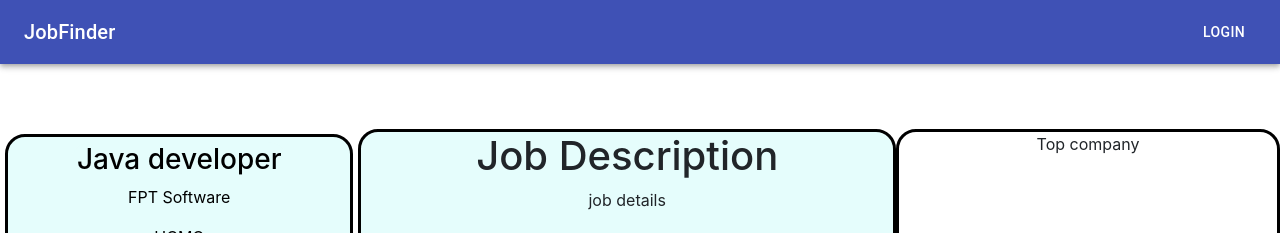
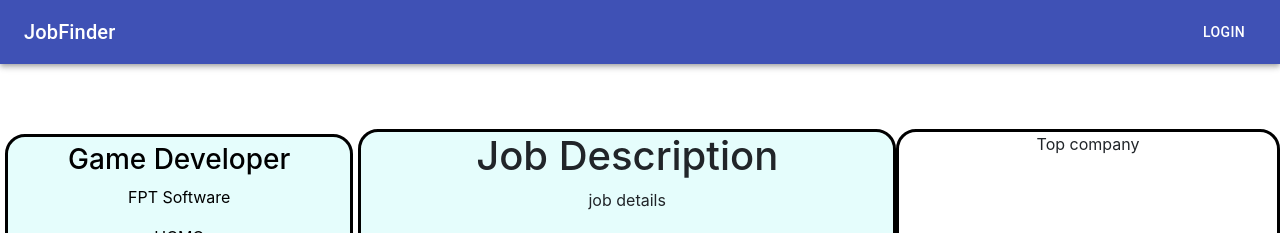
Before and after one commit to c4phesua/JobFinder-portal, a React (Create React App) app: page / in a window 1280 px wide. Shown: the top 233 px of the page. Built offline with nearby package versions, Linux system fonts and the light colour scheme.

Commit message:
mockup_data

```diff
--- a/src/component/Jobs.jsx
+++ b/src/component/Jobs.jsx
@@ -1,5 +1,7 @@
 import React from 'react';
 import Job from "./Job";
+import MockupData from "../helper/MockupData";
+const data = MockupData.data_home_page;
 
 export default class Jobs extends React.Component {
 
@@ -8,7 +10,7 @@ export default class Jobs extends React.Component {
 
     return (
       <div className="jobs">
-        <Job title="Java developer" index="0" company="FPT Software" place="HCMC"/>
+        <Job title={data.JOB_LIST[1].title} index="0" company="FPT Software" place="HCMC"/>
         <Job title="Java developer" index="1" company="Katalon Vietnam" place="HCMC"/>
         <Job title="Java developer" index="2" company="KMS Technology" place="HCMC"/>
         <Job title="Java developer" index="3" company="KMS Technology" place="HCMC"/>
--- /dev/null
+++ b/src/helper/MockupData.jsx
@@ -0,0 +1,150 @@
+var data_home_page = {
+    JOB_LIST: [
+        {
+            company_name: "KMS",
+            image_link:"",
+            title:"BE Developer",
+            job_type:"IT",
+            tag_list: [
+                "Nodejs",
+                "Docker"
+            ],
+            id_job: 1,
+            salary:1000,
+            company_address:"Ho chi minh",
+            description:"",
+
+        },{
+            company_name: "VNG",
+            image_link:"",
+            title:"Game Developer",
+            job_type:"IT",
+            tag_list: [
+                "Java",
+                "Javascript"
+            ],
+            id_job: 2,
+            salary:1000,
+            company_address:"Ho chi minh",
+            description:"",
+
+        },{
+            company_name: "VNG",
+            image_link:"",
+            title:"2D Graphic Desgin",
+            job_type:"Design",
+            tag_list: [
+                "Photoshop"
+            ],
+            id_job: 3,
+            salary:1000,
+            company_address:"Ho chi minh",
+            description:"",
+
+        },
+    ]
+    ,
+    TOP_COMPANY: [
+        {
+            id_company:1,
+            company_name:"VNG",
+            company_address:"Ho chi Minh",
+            website:"",
+            top: 1
+        },
+        {
+            id_company:2,
+            company_name:"KMS",
+            company_address:"Ho chi Minh",
+            website:"",
+            top: 2
+        },
+        {
+            id_company:3,
+            company_name:"FSoft",
+            company_address:"Ho chi Minh",
+            website:"",
+            top: 3
+        }
+    ],
+
+
+};
+
+var data_manage_hr_page = {
+    JOB_LIST: [
+        {
+            company_name: "KMS",
+            image_link:"",
+            title:"BE Developer",
+            job_type:"IT",
+            tag_list: [
+                "Nodejs",
+                "Docker"
+            ],
+            id_job: 1,
+            salary:1000,
+            company_address:"Ho chi minh",
+            description:"",
+
+        },{
+            company_name: "VNG",
+            image_link:"",
+            title:"Game Developer",
+            job_type:"IT",
+            tag_list: [
+                "Java",
+                "Javascript"
+            ],
+            id_job: 2,
+            salary:1000,
+            company_address:"Ho chi minh",
+            description:"",
+
+        },{
+            company_name: "VNG",
+            image_link:"",
+            title:"2D Graphic Desgin",
+            job_type:"Design",
+            tag_list: [
+                "Photoshop"
+            ],
+            id_job: 3,
+            salary:1000,
+            company_address:"Ho chi minh",
+            description:"",
+
+        },
+    ],
+    CV_LIST:[
+        {
+            employee_id:1,
+            id_job:1,
+            employee_name:"",
+            employee_email:"",
+            employee_phone:"",
+            cv_link:"",
+
+        },{
+            employee_id:2,
+            id_job:1,
+            employee_name:"",
+            employee_email:"",
+            employee_phone:"",
+            cv_link:"",
+
+        },{
+            employee_id:3,
+            id_job:2,
+            employee_name:"",
+            employee_email:"",
+            employee_phone:"",
+            cv_link:"",
+
+        },
+    ]
+}
+
+// import vào, đặt const rồi gọi thôi
+
+module.exports= {data_manage_hr_page:data_manage_hr_page,data_home_page:data_home_page};
```
